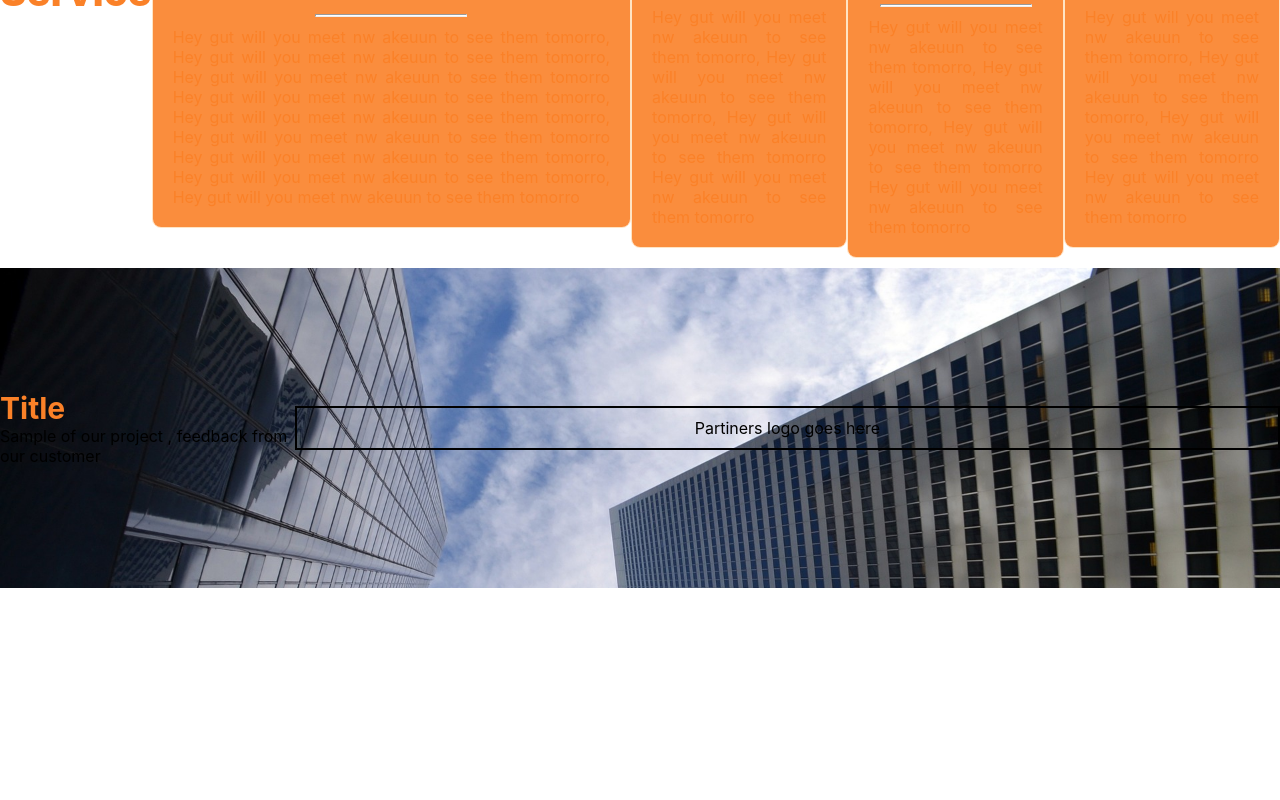
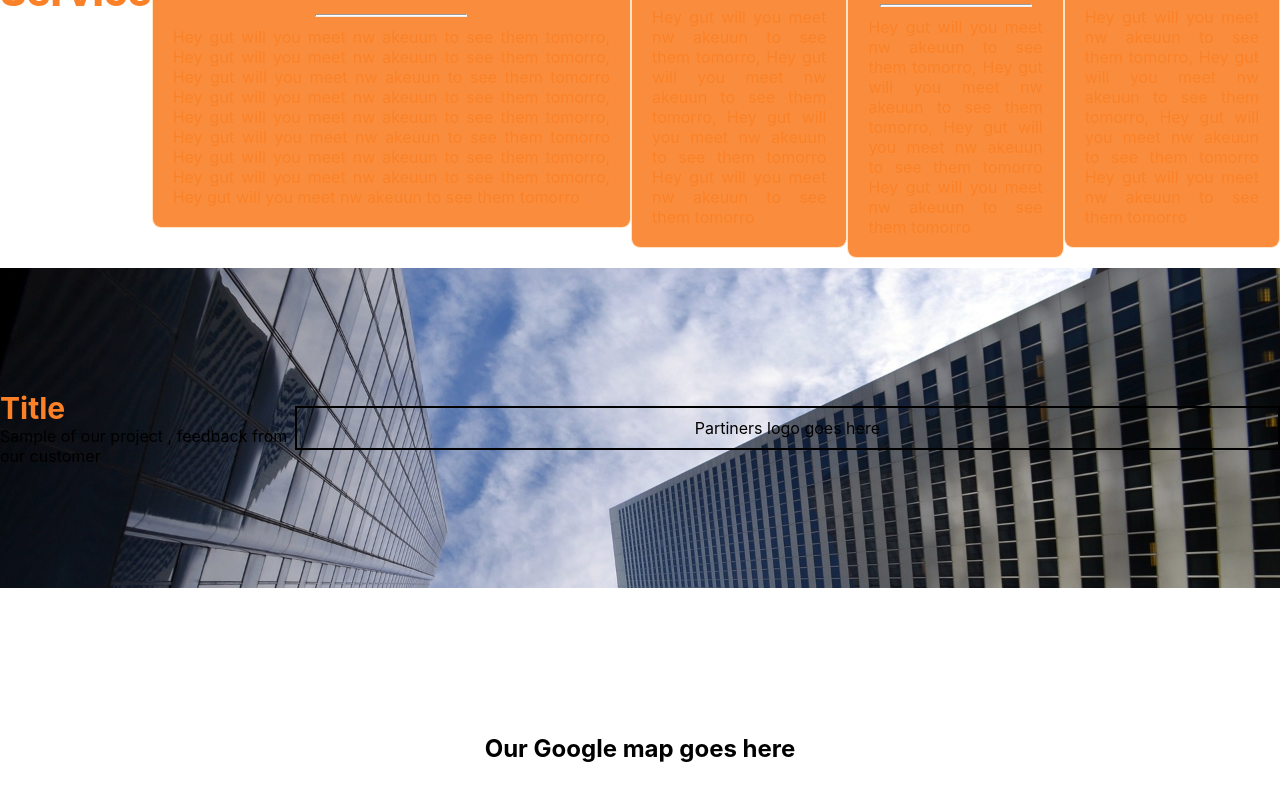
Before and after one commit to Aidan-bn/yoof, a React (Create React App) app: page / in a window 1280 px wide. Shown: the part 1127-1927 px from the top of the page. Before the commit the page ends 1715 px from the top, so only its background shows below. Built offline with nearby package versions, Linux system fonts and the light colour scheme.

Commit message:
Start a footer section

```diff
--- a/src/App.css
+++ b/src/App.css
@@ -269,3 +269,10 @@
     color: #ffffff;
   }
 }
+
+.google-map {
+  height: 40vh;
+  display: flex;
+  align-items: center;
+  justify-content: center;
+}
--- a/src/App.js
+++ b/src/App.js
@@ -109,6 +109,10 @@ function App() {
       </section>
 
       <section className='google-map'>
+        <h2>Our Google map goes here</h2>
+      </section>
+
+      <section className='footer'>
 
       </section>
     </div>
```
